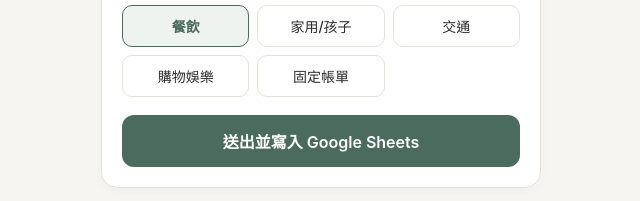
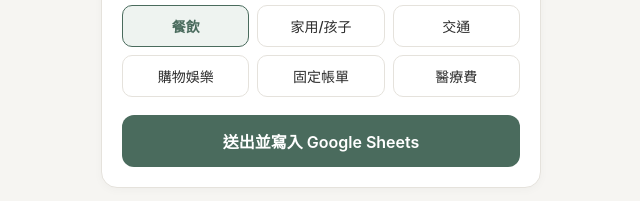
Before and after one commit to EvelynChan75/daily-expense, a plain HTML site: page index.html in a window 1280 px wide. Shown: the part 335-536 px from the top of the page, 319-959 px from the left. Drawn offline with Linux system fonts and the light colour scheme.

Commit message:
Update index.html

```diff
--- a/index.html
+++ b/index.html
@@ -298,6 +298,7 @@
             <button type="button" class="cat-btn" data-val="交通">交通</button>
             <button type="button" class="cat-btn" data-val="購物娛樂">購物娛樂</button>
             <button type="button" class="cat-btn" data-val="固定帳單">固定帳單</button>
+            <button type="button" class="cat-btn" data-val="醫療費">醫療費</button>
           </div>
         </div>
 
```
